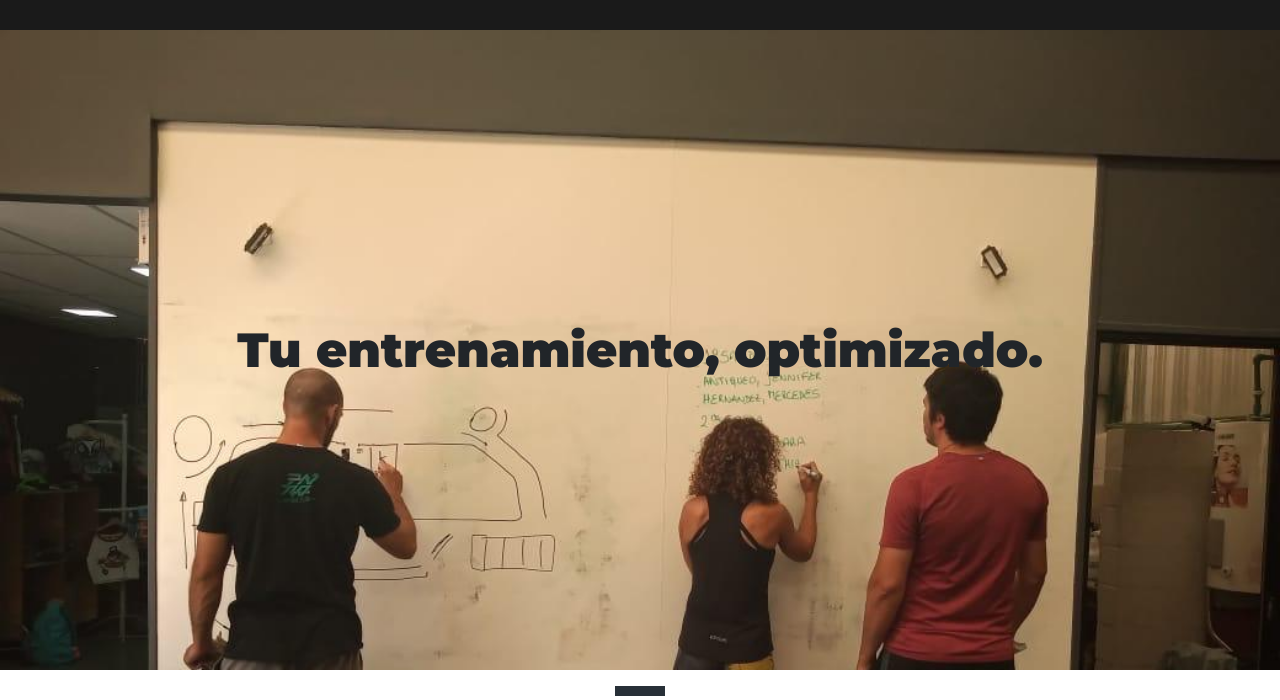
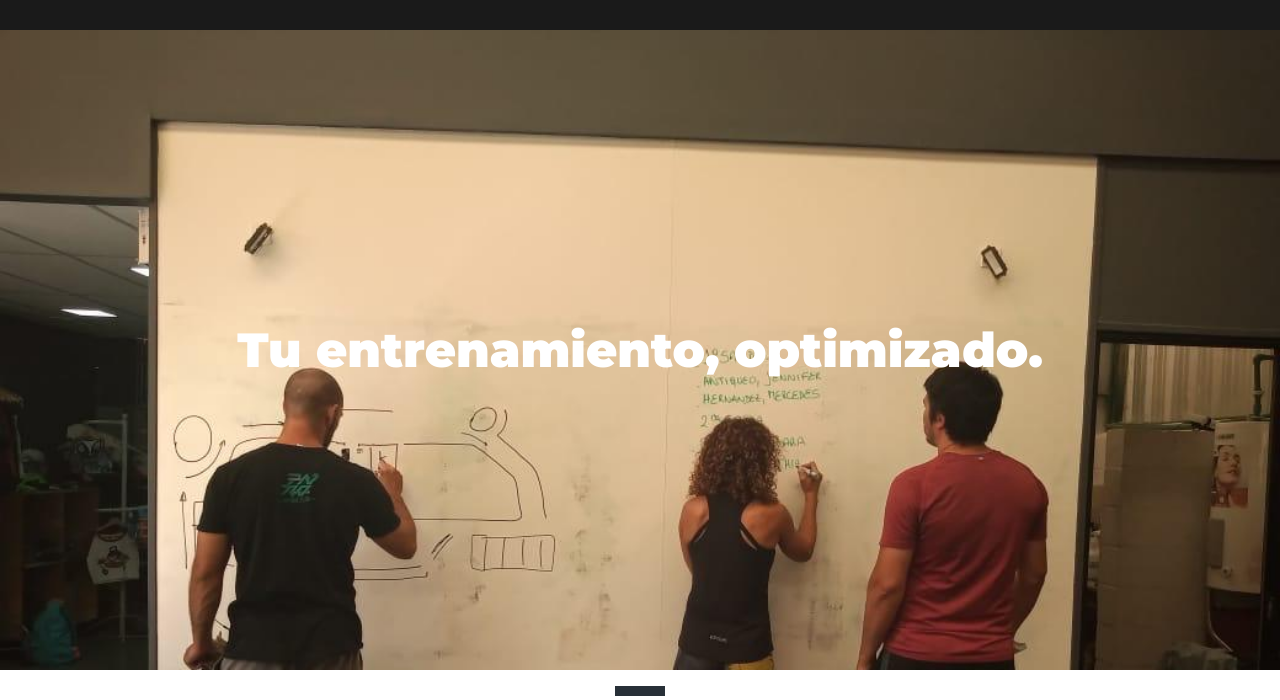
Before and after one commit to lgbru/root, a plain HTML site: page assets/socios.html in a window 1280 px wide. Shown: the part 100-800 px from the top of the page. Drawn offline with nearby package versions, Linux system fonts and the light colour scheme.

Commit message:
Update socios.html

```diff
--- a/assets/socios.html
+++ b/assets/socios.html
@@ -43,7 +43,7 @@
   <body class="separate">
     <section class="socios-flex">
       <div class="">
-        <div class="">
+        <div class="text-white">
           <h1>Tu entrenamiento, optimizado.</h1>
         </div>
       </div>
```
